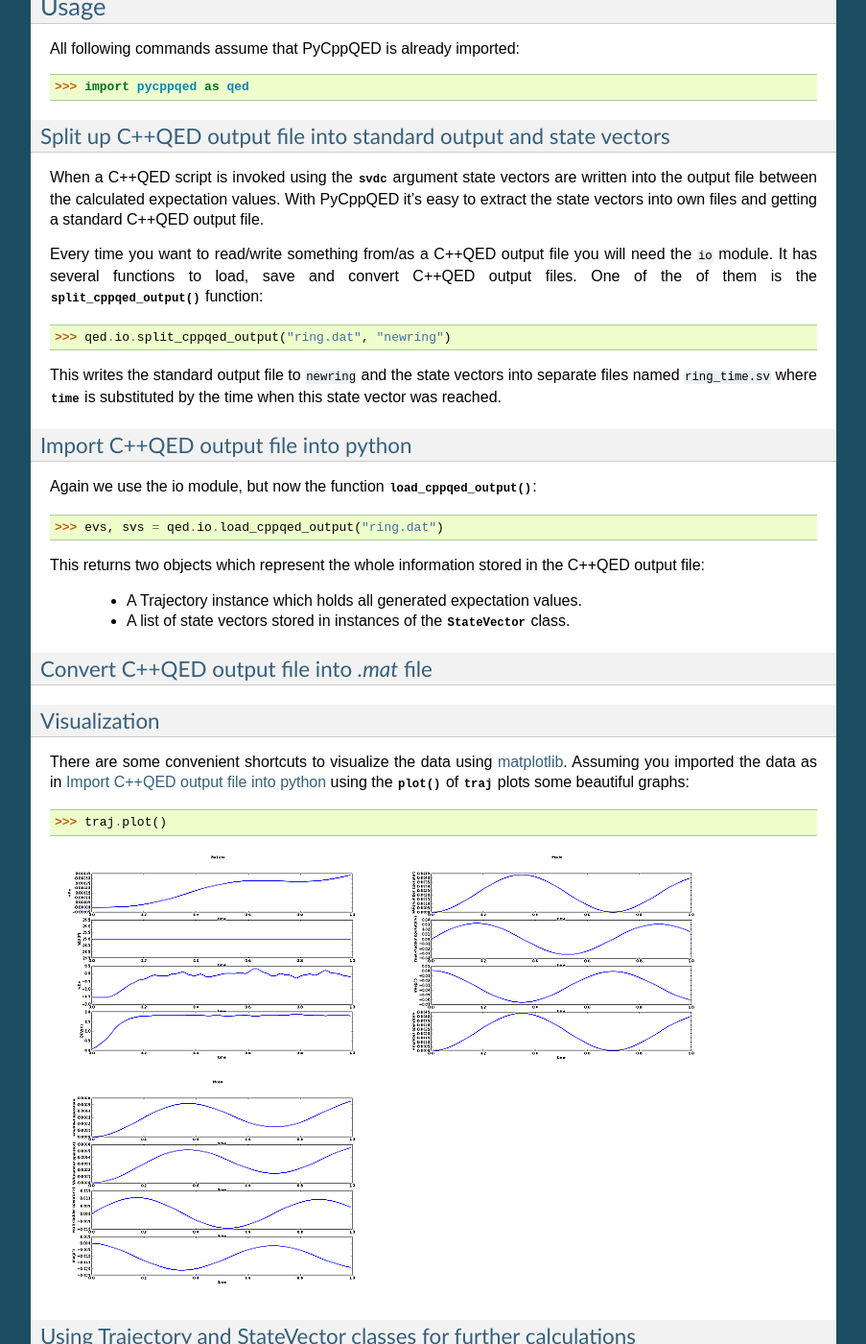
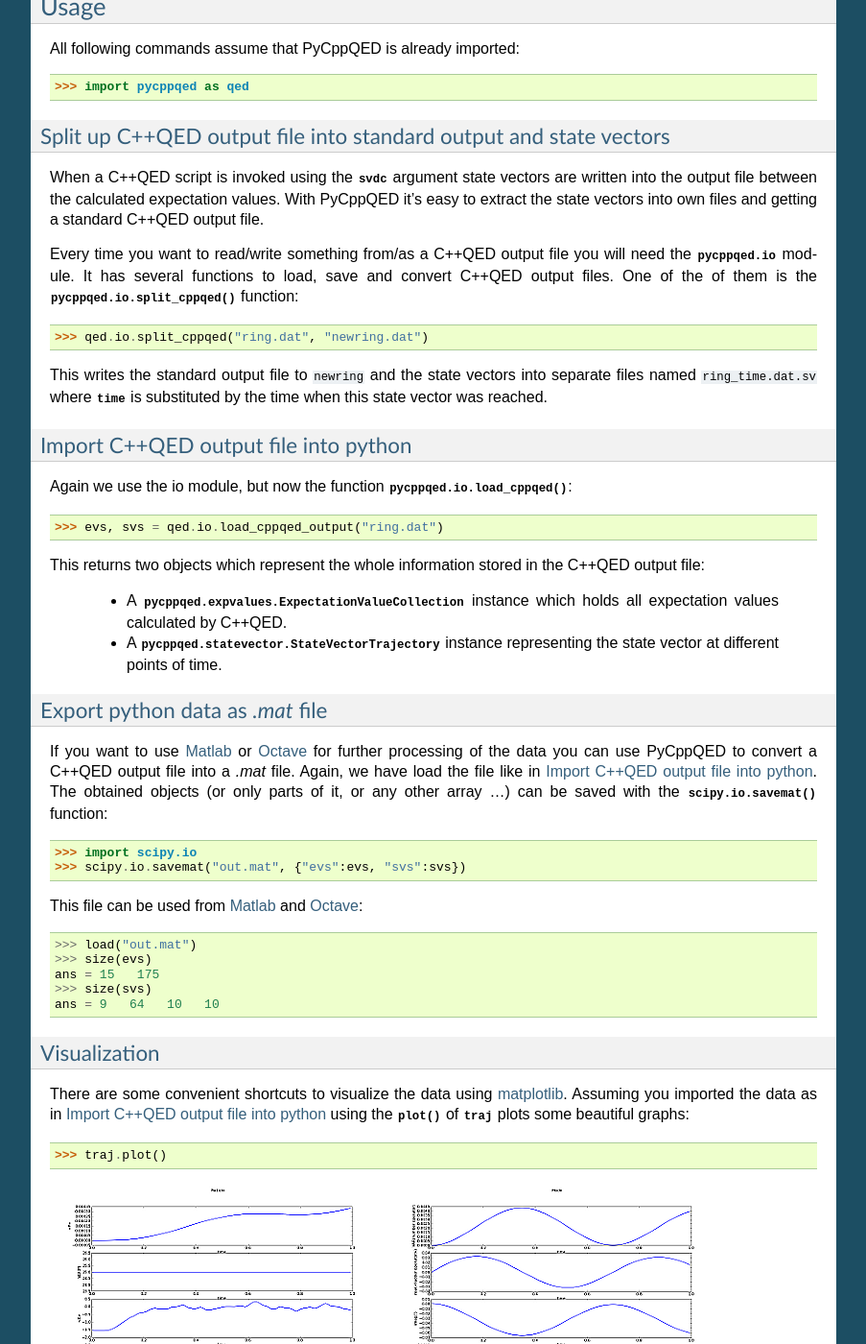
Before and after one commit to bastikr/pycppqed, a Sphinx documentation site: the page built from docs/tutorial.rst, in a window 1280 px wide and 1400 px high, scrolled down 886 px. Shown: the whole window at 96% size, without its empty margins (198-1101 px from the left). Built offline with Sphinx 7.4.7, drawn with Linux system fonts in a browser that asks for light colours; formulas are drawn with MathJax 3; cross-references to code outside the pages are shown as plain code; some of the changed text lies outside the part shown.

Commit message:
Improve documentation.

```diff
--- a/docs/tutorial.rst
+++ b/docs/tutorial.rst
@@ -12,16 +12,15 @@ This document gives some basic instructions on how to use pycppqed.
 Introduction
 ============
 
-PyCppQED is a python library that helps working with `CppQED`_ - a framework
+PyCppQED is a python library that helps working with `C++QED`_ - a framework
 simulating open quantum dynamics written in C++. Since C++ is not the favorite
 programming language of everyone, PyCppQED extends this framework with useful
 functionality:
 
  * Import of C++QED output files into python.
- * Conversion C++QED output files to `Matlab`_ *.mat* files.
+ * Export of this data as `Matlab`_ *.mat* files.
  * Fast and easy visualization of imported data.
- * Generating arbitrary initial condition vectors for C++QED. (Not yet
-   implemented)
+ * Generating arbitrary initial condition vectors for C++QED.
 
 
 Installation
@@ -56,14 +55,14 @@ With PyCppQED it's easy to extract the state vectors into own files and
 getting a standard C++QED output file.
 
 Every time you want to read/write something from/as a C++QED output file you
-will need the :module:`io` module. It has several functions to load, save
-and convert C++QED output files. One of the of them is the
-:func:`split_cppqed_output` function::
+will need the :mod:`pycppqed.io` module. It has several functions to load,
+save  and convert C++QED output files. One of the of them is the
+:func:`pycppqed.io.split_cppqed` function::
 
-    >>> qed.io.split_cppqed_output("ring.dat", "newring")
+    >>> qed.io.split_cppqed("ring.dat", "newring.dat")
 
 This writes the standard output file to :file:`newring` and the state vectors
-into separate files named :file:`ring_time.sv` where :token:`time` is
+into separate files named :file:`ring_time.dat.sv` where :token:`time` is
 substituted by the time when this state vector was reached.
 
 
@@ -72,49 +71,42 @@ substituted by the time when this state vector was reached.
 Import C++QED output file into python
 -------------------------------------
 
-Again we use the io module, but now the function :func:`load_cppqed_output`::
+Again we use the io module, but now the function
+:func:`pycppqed.io.load_cppqed`::
 
     >>> evs, svs = qed.io.load_cppqed_output("ring.dat")
 
 This returns two objects which represent the whole information stored
 in the C++QED output file:
 
- * A Trajectory instance which holds all generated expectation values.
+ * A :class:`pycppqed.expvalues.ExpectationValueCollection` instance which
+   holds all expectation values calculated by C++QED.
 
- * A list of state vectors stored in instances of the :class:`StateVector`
-   class.
+ * A :class:`pycppqed.statevector.StateVectorTrajectory` instance representing
+   the state vector at different points of time.
 
 
-Convert C++QED output file into *.mat* file
--------------------------------------------
+Export python data as *.mat* file
+---------------------------------
 
-..
-    If you want to use `Matlab`_ or `Octave`_ for further processing of the data
-    you can use PyCppQED to convert a C++QED output file into a *.mat* file.
-    Again, we have load the file like in
+If you want to use `Matlab`_ or `Octave`_ for further processing of the data
+you can use PyCppQED to convert a C++QED output file into a *.mat* file.
+Again, we have load the file like in :ref:`import2python`. The obtained
+objects (or only parts of it, or any other array ...) can be saved with
+the :meth:`scipy.io.savemat` function::
 
-        >>> reader = pycppqed.CppqedOutputReader("ring.dat")
-..
-    To convert the given file into a *.mat* file we can use the :meth:`savemat`
-    method::
-..
-        >>> reader.savemat("ring")
-..
-    This command will write the expectation values into a file named
-    :file:`ring.mat` and all state vectors together into a single file called
-    :file:`ring.sv.mat`. The state vectors in the second file are named
-    :obj:`sv_time` where :token:`time` is replaced by the time when the specific
-    state vector was reached (Dots in the time value are replaced by an
-    underscore).
-..
-    If you prefer to write every state vector into a separate file you can use the
-    :obj:`split` argument::
-..
-        >>> reader.savemat("ring", split=True)
-..
-    This will create multiple files for the state vectors named
-    :file:`ring_time.sv.mat` where time is replaced as usual.
+    >>> import scipy.io
+    >>> scipy.io.savemat("out.mat", {"evs":evs, "svs":svs})
 
+This file can be used from `Matlab`_ and `Octave`_:
+
+.. code-block:: c
+
+    >>> load("out.mat")
+    >>> size(evs)
+    ans = 15   175
+    >>> size(svs)
+    ans = 9   64   10   10
 
 
 Visualization
@@ -140,7 +132,7 @@ Using Trajectory and StateVector classes for further calculations
 -----------------------------------------------------------------
 
 
-.. _CppQED: http://sourceforge.net/projects/cppqed/
+.. _C++QED: http://sourceforge.net/projects/cppqed/
 .. _Matlab: http://www.mathworks.com/
 .. _Octave: http://www.gnu.org/software/octave/
 .. _matplotlib: http://matplotlib.sourceforge.net/
```
Also changed, not shown: docs/api.rst (+11 -2 lines), 2 other files.
